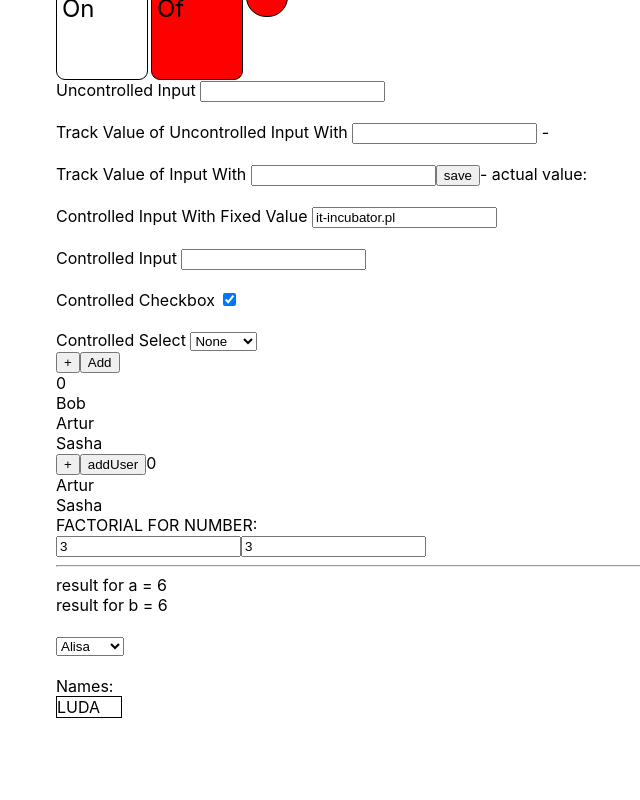
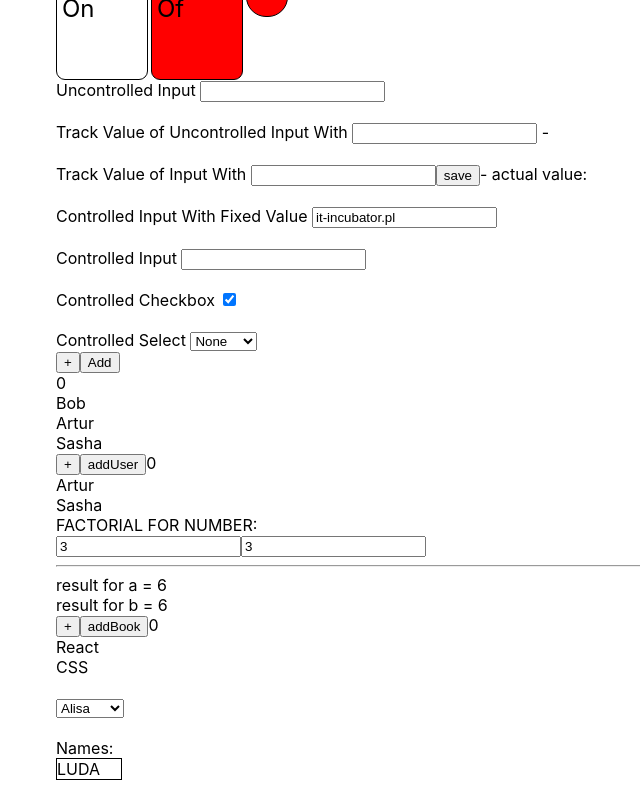
Before and after one commit to ItEmigrant/TypeScript, a React (Create React App) app: page / in a window 1280 px wide. Shown: the part 673-1473 px from the top of the page, without its empty margins (284-924 px from the left). Before the commit the page ends 1411 px from the top, so only its background shows below. Built offline with nearby package versions, Linux system fonts and the light colour scheme.

Commit message:
19useCallbackStart

```diff
--- a/src/App.tsx
+++ b/src/App.tsx
@@ -12,8 +12,9 @@ import {OnOf} from "./components/UnOnOff/OnOF";
 import {Input} from "./components/input/TrackInput";
 import {ControlledInput} from "./components/input/controlledInput";
 import {Select} from "./components/Selected/Select";
-import {Example1} from "./components/reactMemo";
-import { Example2helpMemo, ReactMemoExample} from "./components/ReactMemo/reactMemo";
+import {Example1} from "./components/useMemo/reactMemo";
+import {Example2helpMemo, LikeUseCallback, ReactMemoExample} from "./components/ReactMemo/reactMemo";
+
 
 
 function App() {
@@ -33,7 +34,8 @@ function App() {
         <div className={"App1"}>
 
 
-            <UnRating onChange={()=>{}}/>
+            <UnRating onChange={() => {
+            }}/>
 
             <Rating value={ratingValue} onClick={setRating}/>
 
@@ -71,6 +73,8 @@ function App() {
 
             <ReactMemoExample/>
 
+            <LikeUseCallback/>
+
             <Select value={value} name={"Names:"} onChange={setValue}
                     items={[
                         {title: 'Alisa', value: 1},
@@ -79,7 +83,6 @@ function App() {
                         {title: 'LUDA', value: 4}
                     ]}/>
 
-
         </div>
     );
 
--- a/src/components/ReactMemo/reactMemo.tsx
+++ b/src/components/ReactMemo/reactMemo.tsx
@@ -63,8 +63,6 @@ export const Example2helpMemo = () => {
     const [counter, setCounter] = useState(0);
     const [users, setUsers] = useState(["Bob", "Artur", "Sasha"]);
 
-
-
     const newArray = useMemo(()=>{
         return users.filter(u=> u.toLowerCase().indexOf("a")>-1)},[users])
 
@@ -80,3 +78,34 @@ export const Example2helpMemo = () => {
     );
 
 };
+
+export const  LikeUseCallback = () => {
+    console.log(":)")
+
+    const [counter, setCounter] = useState(0);
+    const [Books, setBooks] = useState(["React", "Js", "CSS"]);
+
+    const newArray = useMemo(()=>{
+        return Books.filter(b=> b.toLowerCase().indexOf("c")>-1)},[Books])
+
+    // @ts-ignore
+    return <>
+            <button onClick={()=>setCounter(counter+1)}>+</button>
+            <button onClick={()=>setBooks([...Books, "C++" + new Date().getDate()])}>addBook</button>
+            {counter}
+            <Book books={newArray}/>
+    </>
+
+}
+
+const BooksXX = (props: { books: Array<string> }) => {
+    console.log("Books secret")
+    return <div>
+
+        {
+        props.books.map((books, i) => <div key={i}>{books}</div>)
+    }
+    </div>
+}
+
+export const Book = React.memo(BooksXX);
```
Also changed, not shown: src/components/useMemo/reactMemo.tsx (renamed from src/components/reactMemo.tsx).
